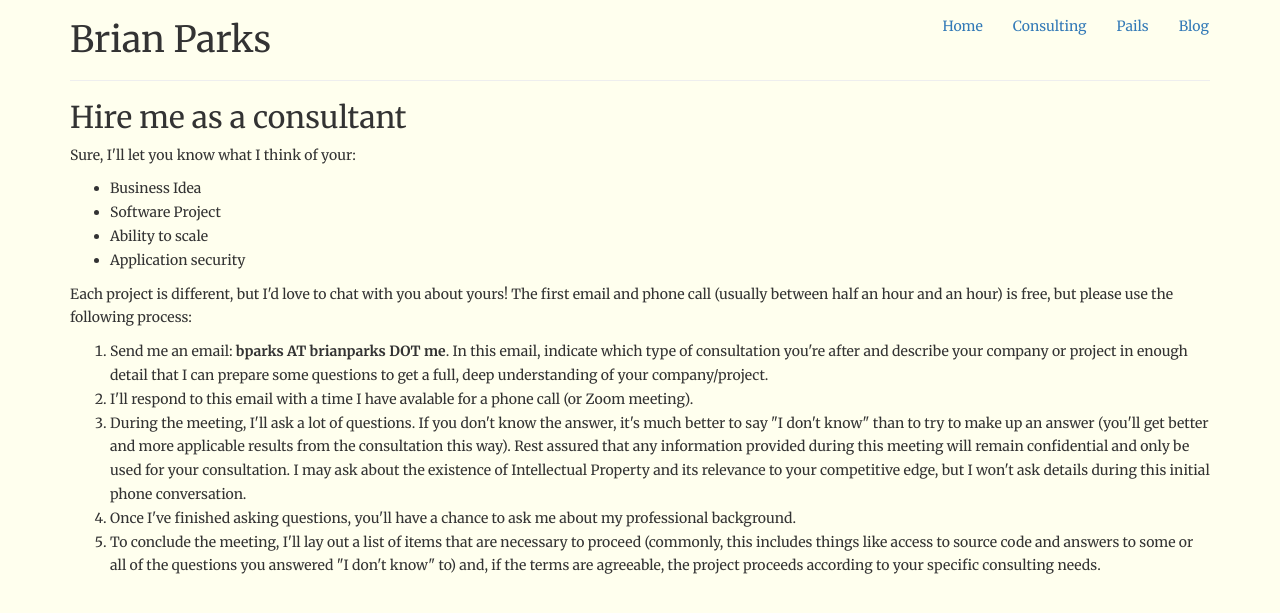
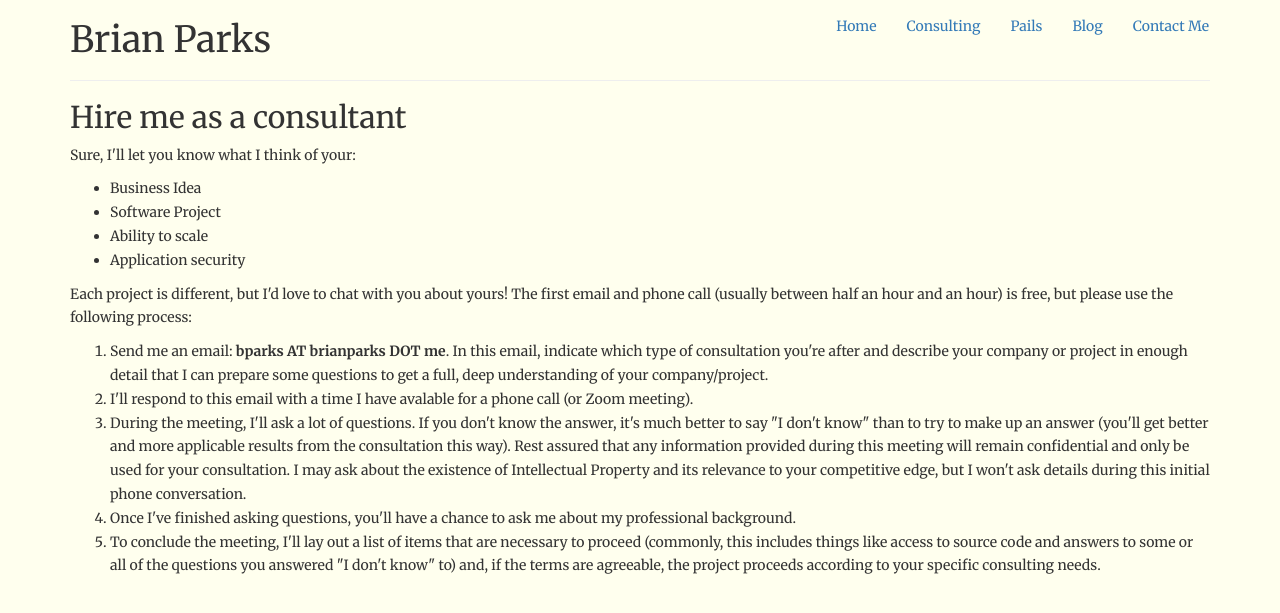
Before and after one commit to bparks/bparks.github.io, a Jekyll site: the page built from consulting.html, in a window 1280 px wide. Shown: the top 613 px of the page. Built offline with Jekyll 4.4.1, drawn with Linux system fonts in a browser that asks for light colours; nearby versions of some CDN libraries; Markdown is read by kramdown in place of the engine named in the settings.

Commit message:
Add a contact page

```diff
--- a/_layouts/default.html
+++ b/_layouts/default.html
@@ -25,6 +25,7 @@
         <li><a href="/consulting">Consulting</a></li>
         <li><a href="/pails">Pails</a></li>
         <li><a href="/blog">Blog</a></li>
+        <li><a href="/contact">Contact Me</a></li>
       </ul>
     </nav>
     <h1>{{ site.name }}</h1>
--- /dev/null
+++ b/contact.html
@@ -0,0 +1,5 @@
+---
+title: Contact Me
+---
+
+<script type="text/javascript" src="https://form.jotform.com/jsform/221079045008146"></script>
```
